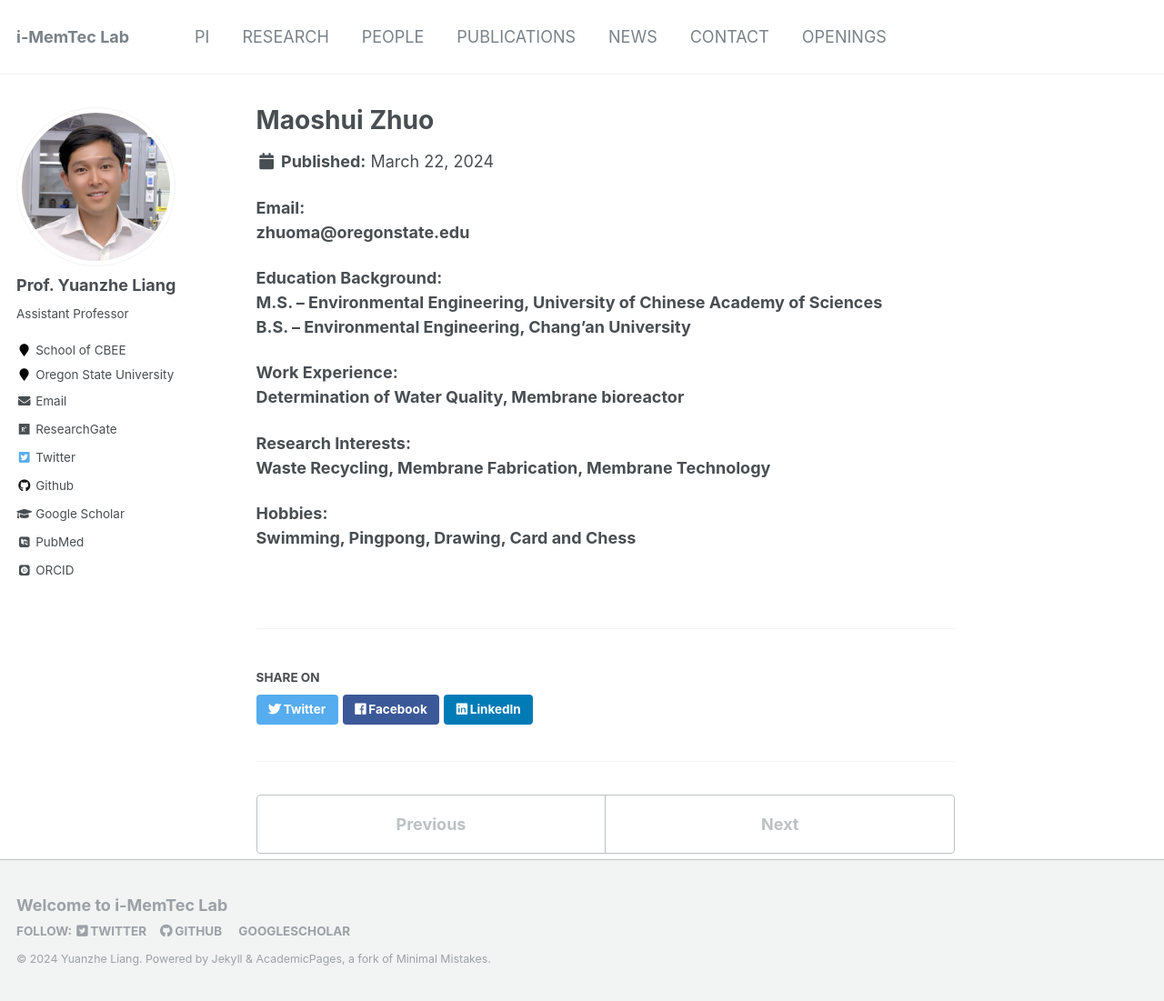
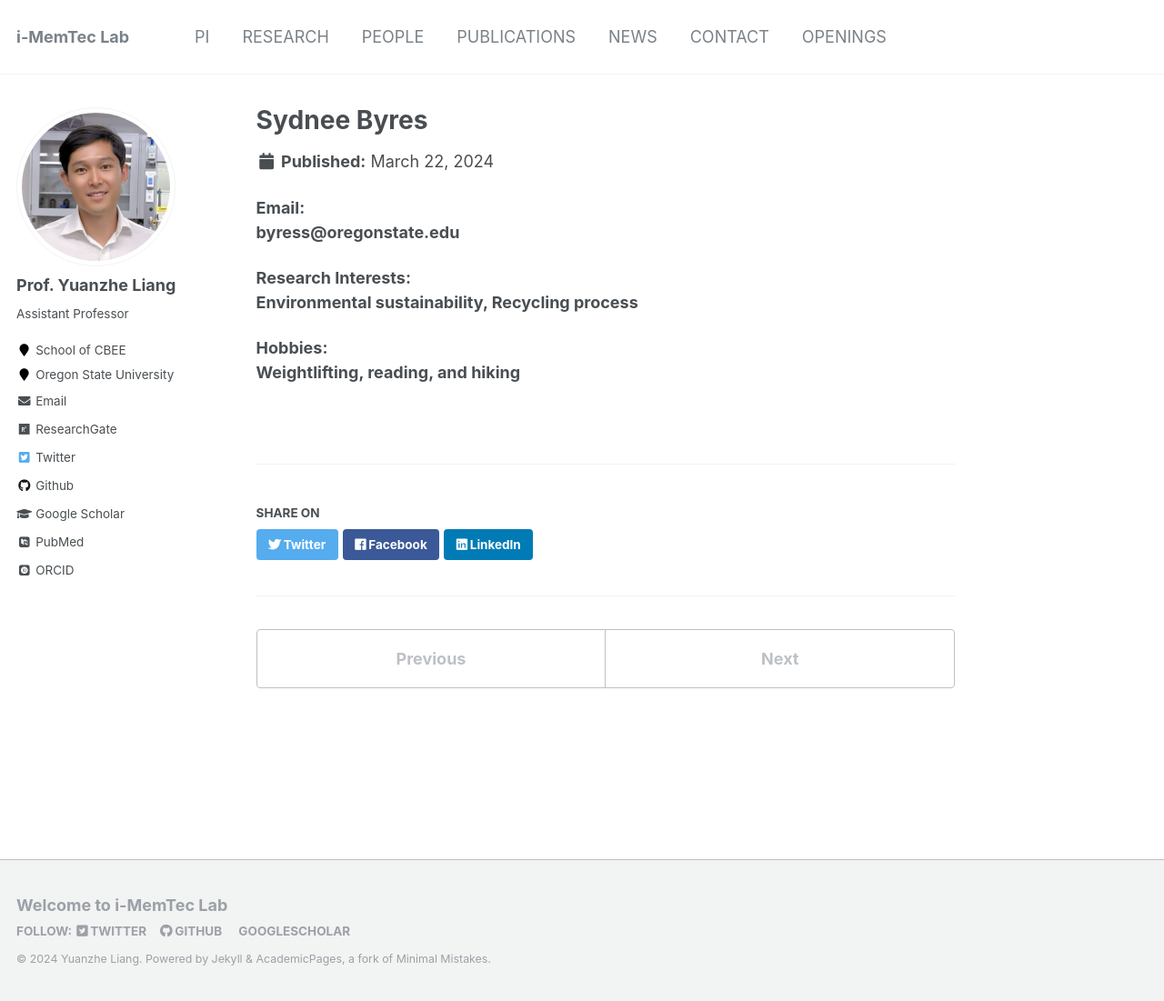
Before and after one commit to yuanzheliang/yuanzheliang.github.io, a Jekyll site: the page built from _portfolio/3-Sydnee.md, in a window 1280 px wide and 1101 px high. Shown: the whole window at 91% size. Built offline with Jekyll 4.4.1, drawn with Linux system fonts in a browser that asks for light colours; some web fonts are replaced.

Commit message:
Update 3-Sydnee.md

```diff
--- a/_portfolio/3-Sydnee.md
+++ b/_portfolio/3-Sydnee.md
@@ -1,21 +1,14 @@
 ---
-title: "Maoshui Zhuo"
-excerpt: "**1st year Ph.D. student** <br/><img src='/images/MaoshuiZhao.jpg' width='250' height='250'>"
+title: "Sydnee Byres"
+excerpt: "**Undergraduate Chemical Energineering Major** <br/><img src='/images/SydneeByres.jpg' width='250' height='250'>"
 collection: portfolio
 ---
 
 **Email:** <br/>
-**zhuoma@oregonstate.edu**
-
-**Education Background:** <br/>
-**M.S. – Environmental Engineering, University of Chinese Academy of Sciences** <br/>
-**B.S. – Environmental Engineering, Chang'an University**
-
-**Work Experience:** <br/>
-**Determination of Water Quality, Membrane bioreactor**
+**byress@oregonstate.edu**
 
 **Research Interests:** <br/>
-**Waste Recycling, Membrane Fabrication, Membrane Technology**
+**Environmental sustainability, Recycling process**
 
 **Hobbies:** <br/>
-**Swimming, Pingpong, Drawing, Card and Chess**
+**Weightlifting, reading, and hiking**
```
